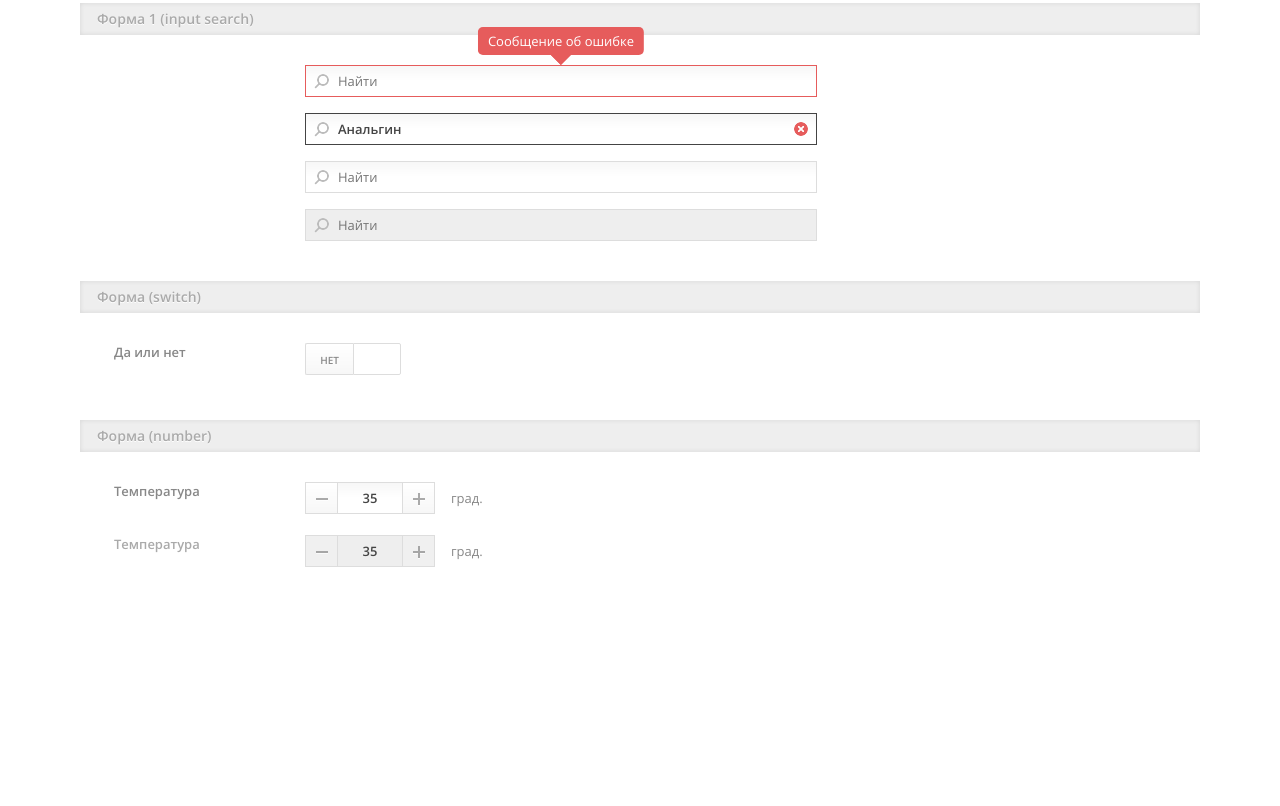
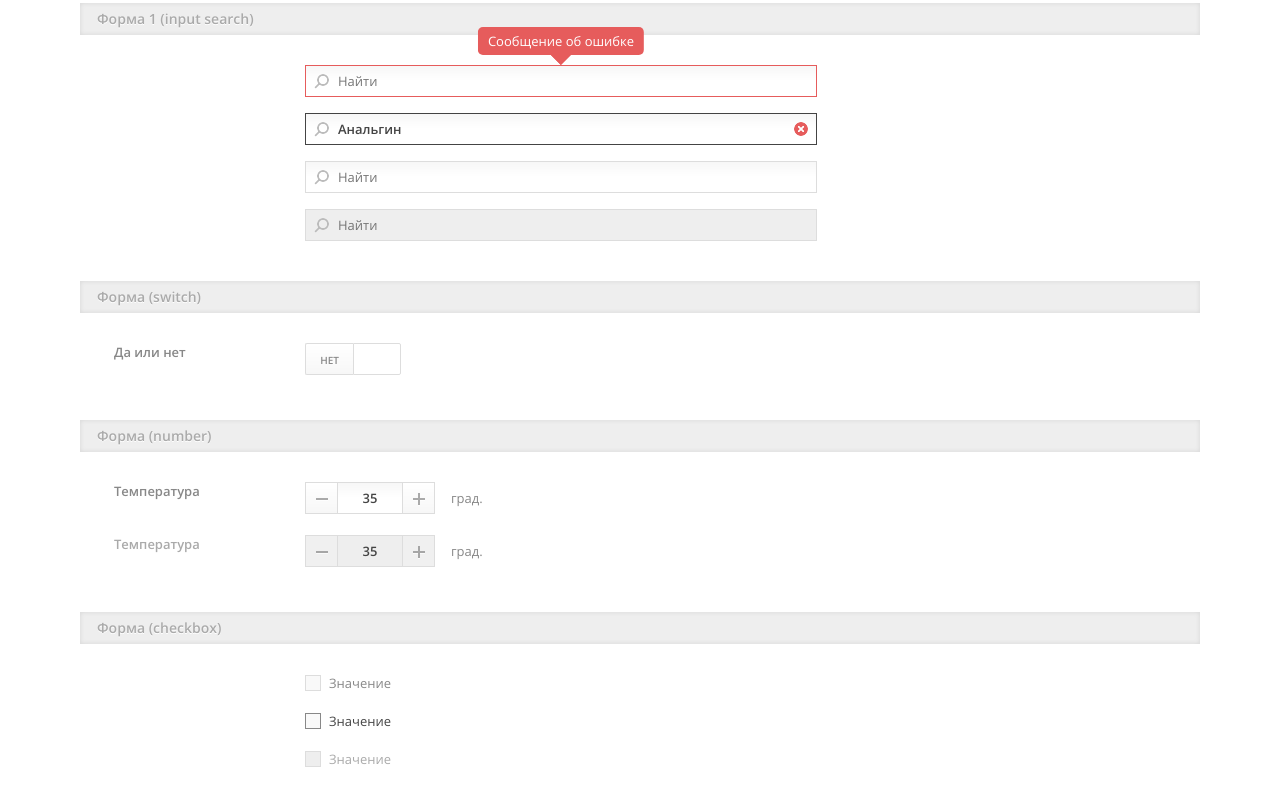
Before and after one commit to fatuk/emias-ui, a website: page index.html in a window 1280 px wide. Shown: the part 1473-2279 px from the top of the page. Before the commit the page ends 2085 px from the top, so only its background shows below. Drawn offline with Linux system fonts and the light colour scheme.

Commit message:
Add checkbox

```diff
--- a/index.html
+++ b/index.html
@@ -642,6 +642,63 @@
             <td class="form__row-aux"></td>
         </tr>
     </table>
+</div><div class="form">
+    <header class="form__header">
+        <h1 class="form__title">
+            Форма (checkbox)
+        </h1>
+    </header>
+    <!-- Form row -->
+    <table class="form__row">
+        <tr>
+            <td class="form__row-label"></td>
+            <td class="form__row-field">
+                <!-- Switch -->
+                <label class="checkbox">
+                    <input type="checkbox" class="input" name="">
+                    <span class="checkbox__check"></span>
+                    <span class="checkbox__label">
+                        Значение
+                    </span>
+                </label>
+            </td>
+            <td class="form__row-aux"></td>
+        </tr>
+    </table>
+    <!-- Form row -->
+    <table class="form__row active">
+        <tr>
+            <td class="form__row-label"></td>
+            <td class="form__row-field">
+                <!-- Switch -->
+                <label class="checkbox">
+                    <input type="checkbox" class="input" name="">
+                    <span class="checkbox__check"></span>
+                    <span class="checkbox__label">
+                        Значение
+                    </span>
+                </label>
+            </td>
+            <td class="form__row-aux"></td>
+        </tr>
+    </table>
+    <!-- Form row -->
+    <table class="form__row disabled">
+        <tr>
+            <td class="form__row-label"></td>
+            <td class="form__row-field">
+                <!-- Switch -->
+                <label class="checkbox">
+                    <input disabled type="checkbox" class="input" name="">
+                    <span class="checkbox__check"></span>
+                    <span class="checkbox__label">
+                        Значение
+                    </span>
+                </label>
+            </td>
+            <td class="form__row-aux"></td>
+        </tr>
+    </table>
 </div>    </div>
     <script src="vendors/plugins.min.js"></script>
     <script src="js/main.js"></script>
--- /dev/null
+++ b/scss/_checkbox.scss
@@ -0,0 +1,38 @@
+.checkbox {
+	position: relative;
+	display: inline-block;
+	@include clearfix();
+	.input {
+		position: absolute;
+		opacity: 0;
+		&:checked + .checkbox__check {
+			background-image: url('../img/checked.png');
+			background-repeat: no-repeat;
+			background-position: center;
+		}
+	}
+	&__check {
+		float: left;
+		width: 16px;
+		height: 16px;
+		border: solid 1px #ddd;
+		background-color: #f9f9f9;
+		margin-right: 8px;
+		transition: border .3s;
+	}
+	&__label {
+		font-size: 13px;
+		line-height: 16px;
+		color: #888;
+		float: left;
+		transition: color .3s;
+	}
+	&:hover {
+		.checkbox__check {
+			border-color: $light-blue;
+		}
+		.checkbox__label {
+			color: $blue;
+		}
+	}
+}
--- a/scss/_form.scss
+++ b/scss/_form.scss
@@ -34,6 +34,12 @@
 			.textarea {
 				border-color: #444;
 				color: #444;
+			}
+			.checkbox__label {
+				color: #444;
+			}
+			.checkbox__check {
+				border-color: #888;
 			}
 		}
 		&:hover {
@@ -76,6 +82,24 @@
 					background: #f0f0f0;
 				}
 			}
+			.checkbox {
+				&:hover {
+					.checkbox__label {
+						color: #aaaaaa;
+					}
+					.checkbox__check {
+						background-color: #eeeeee;
+						border-color: #dddddd;
+					}
+				}
+			}
+			.checkbox__label {
+				color: #aaaaaa;
+			}
+			.checkbox__check {
+				background-color: #eeeeee;
+				border-color: #dddddd;
+			}
 		}
 	}
 	&__row-label {
--- a/scss/main.scss
+++ b/scss/main.scss
@@ -16,5 +16,6 @@
 @import 'search';
 @import 'switch';
 @import 'number';
+@import 'checkbox';
 
 @import 'layout';
```
Also changed, not shown: templates/index.html (+1 -0 lines), templates/partials/form-checkbox.html (added, +58 -0 lines), css/main.css, 1 other file.
